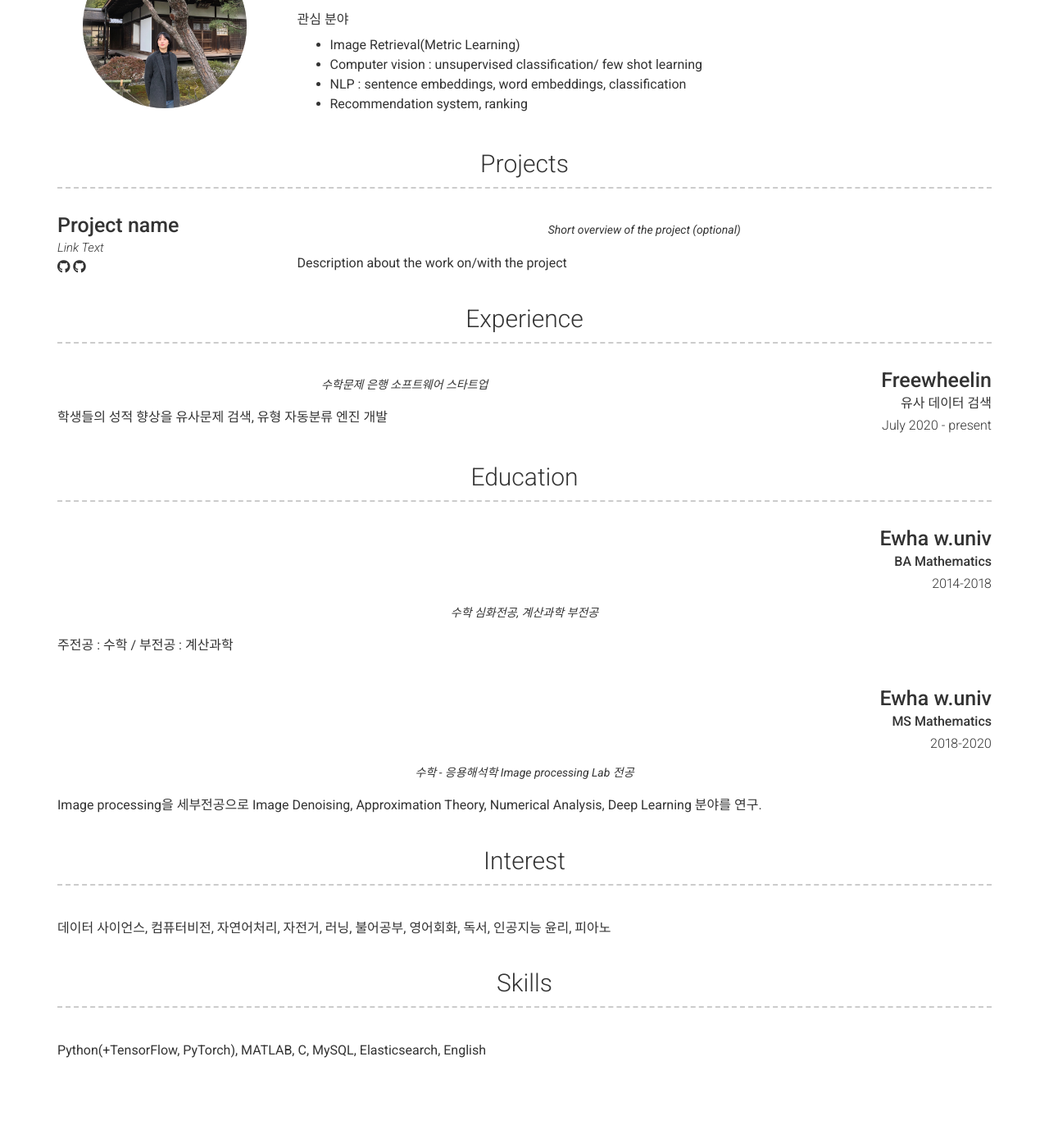
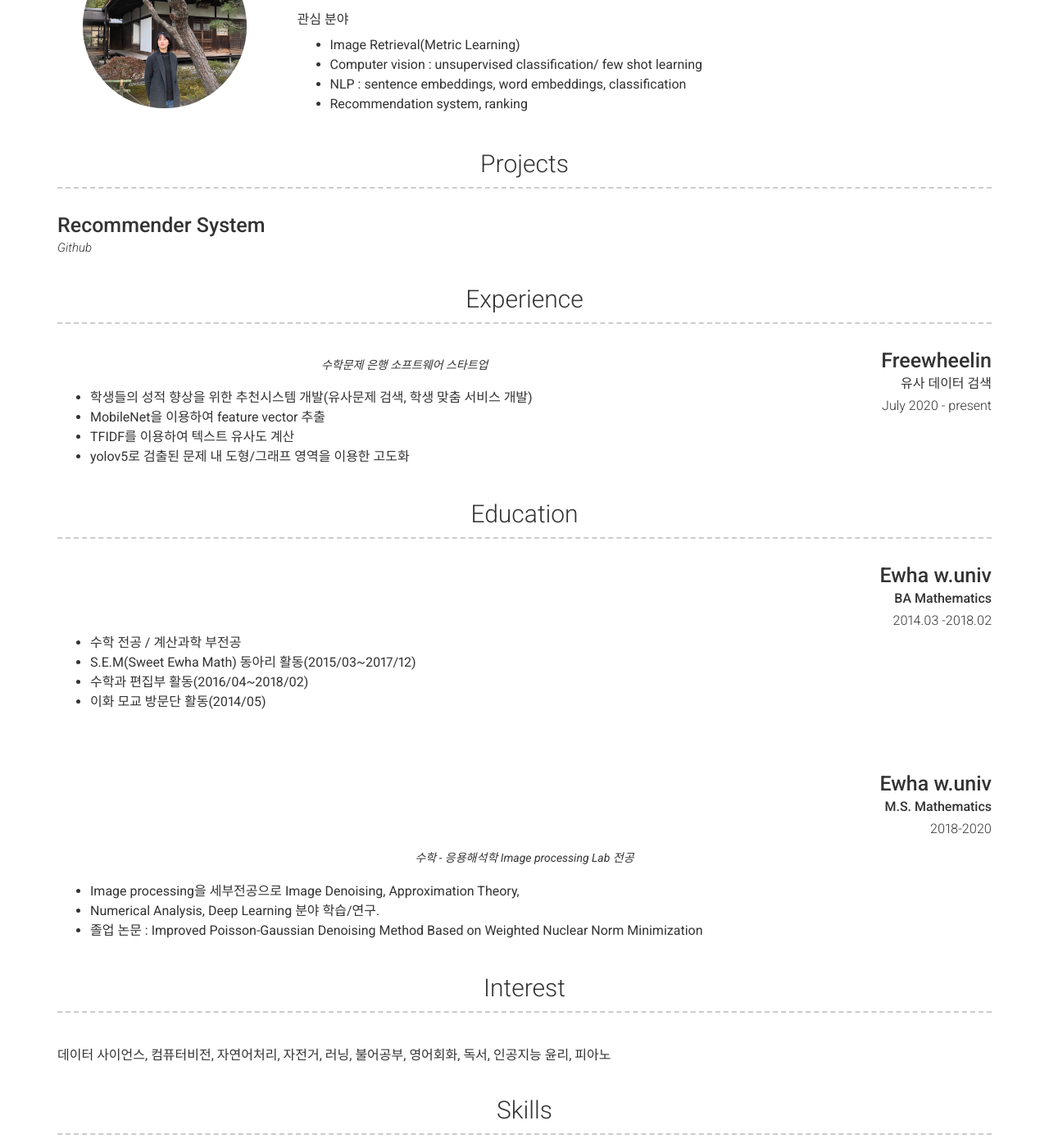
Before and after one commit to simonezz/simonezz.github.io, a Jekyll site: the page built from index.md, in a window 1280 px wide and 1400 px high, scrolled down 370 px. Shown: the whole window at 82% size. Built offline with Jekyll 4.4.1, drawn with Linux system fonts in a browser that asks for light colours; nearby versions of some CDN libraries.

Commit message:
Update _config.yml

```diff
--- a/_config.yml
+++ b/_config.yml
@@ -58,20 +58,9 @@ content:
     layout: list # Type of content section (list/text)
     content:
       - layout: left
-        title: Project name
-        link: Link to project (eg. sproogen.github.io/modern-resume-theme)(optional)
-        link_text: Link Text
-        additional_links:
-          - title:  Github page for project (eg. sproogen/modern-resume-theme)
-            icon: fab fa-github
-            url: Link to project (eg. sproogen.github.io/modern-resume-theme)(optional)
-          - title:  Github page for project (eg. sproogen/modern-resume-theme)
-            icon: fab fa-github
-            url: Link to project (eg. sproogen.github.io/modern-resume-theme)(optional)
-        quote: >
-          Short overview of the project (optional)
-        description: | # this will include new lines to allow paragraphs
-          Description about the work on/with the project
+        title: Recommender System
+        link: https://github.com/simonezz/RecSys
+        link_text: Github
   - title: Experience
     layout: list
     content:
@@ -82,28 +71,36 @@ content:
         quote: >
           수학문제 은행 소프트웨어 스타트업
         description: | # this will include new lines to allow paragraphs
-          학생들의 성적 향상을 유사문제 검색, 유형 자동분류 엔진 개발
+          - 학생들의 성적 향상을 위한 추천시스템 개발(유사문제 검색, 학생 맞춤 서비스 개발)
+          - MobileNet을 이용하여 feature vector 추출
+          - TFIDF를 이용하여 텍스트 유사도 계산
+          - yolov5로 검출된 문제 내 도형/그래프 영역을 이용한 고도화
+
   - title: Education
     layout: list
     content:
       - layout: top-right
         title: Ewha w.univ
         sub_title: BA Mathematics
-        caption: 2014-2018
-        quote: >
-          수학 심화전공, 계산과학 부전공
-        description: | # this will include new lines to allow paragraphs
-          주전공 : 수학 / 부전공 : 계산과학
+        caption: 2014.03 -2018.02
+        description: |
+           - 수학 전공 / 계산과학 부전공
+           - S.E.M(Sweet Ewha Math) 동아리 활동(2015/03~2017/12)
+           - 수학과 편집부 활동(2016/04~2018/02)
+           - 이화 모교 방문단 활동(2014/05)
+
+      - layout: top-left
 
       - layout: top-right
         title: Ewha w.univ
-        sub_title: MS Mathematics
+        sub_title: M.S. Mathematics
         caption: 2018-2020
         quote: >
           수학 - 응용해석학 Image processing Lab 전공
         description: | # this will include new lines to allow paragraphs
-          Image processing을 세부전공으로 Image Denoising, Approximation Theory,
-          Numerical Analysis, Deep Learning 분야를 연구.
+          - Image processing을 세부전공으로 Image Denoising, Approximation Theory,
+          - Numerical Analysis, Deep Learning 분야 학습/연구.
+          - 졸업 논문 : Improved Poisson-Gaussian Denoising Method Based on Weighted Nuclear Norm Minimization
 
 
   - title: Interest
```
